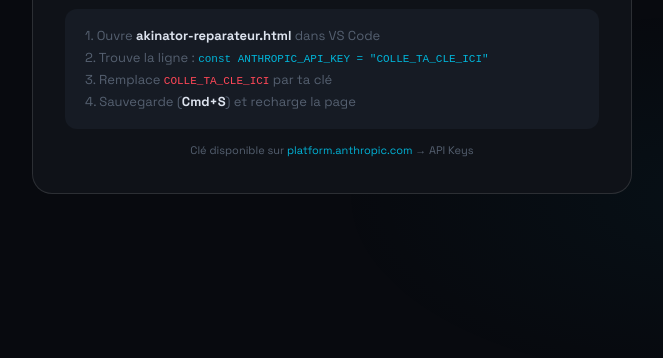
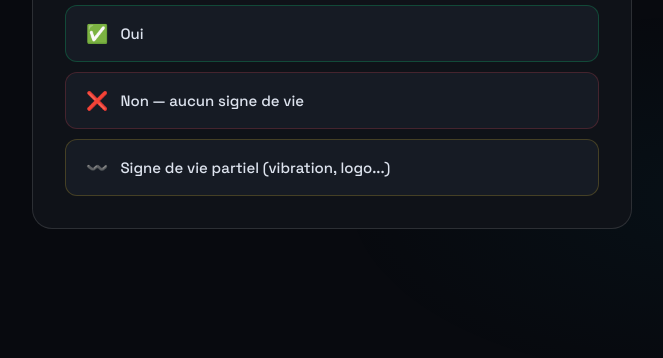
Before and after one commit to iPhoenixFlo/diagtech, a website: page public/index.html in a window 1280 px wide. Shown: the part 442-800 px from the top of the page, without its empty margins (308-971 px from the left). Drawn offline with Linux system fonts and the light colour scheme.

Commit message:
remove api key screen

```diff
--- a/public/index.html
+++ b/public/index.html
@@ -1761,7 +1761,7 @@ function updateKBCount() {
     : 'Akinator Réparateur v1.0';
 }
 
-if (!getApiKey() || getApiKey() === 'COLLE_TA_CLE_ICI') {
+if (false) {
   render();
   document.getElementById('main').innerHTML = `
     <div class="question-card" style="padding: 36px 32px; text-align:center;">
```
